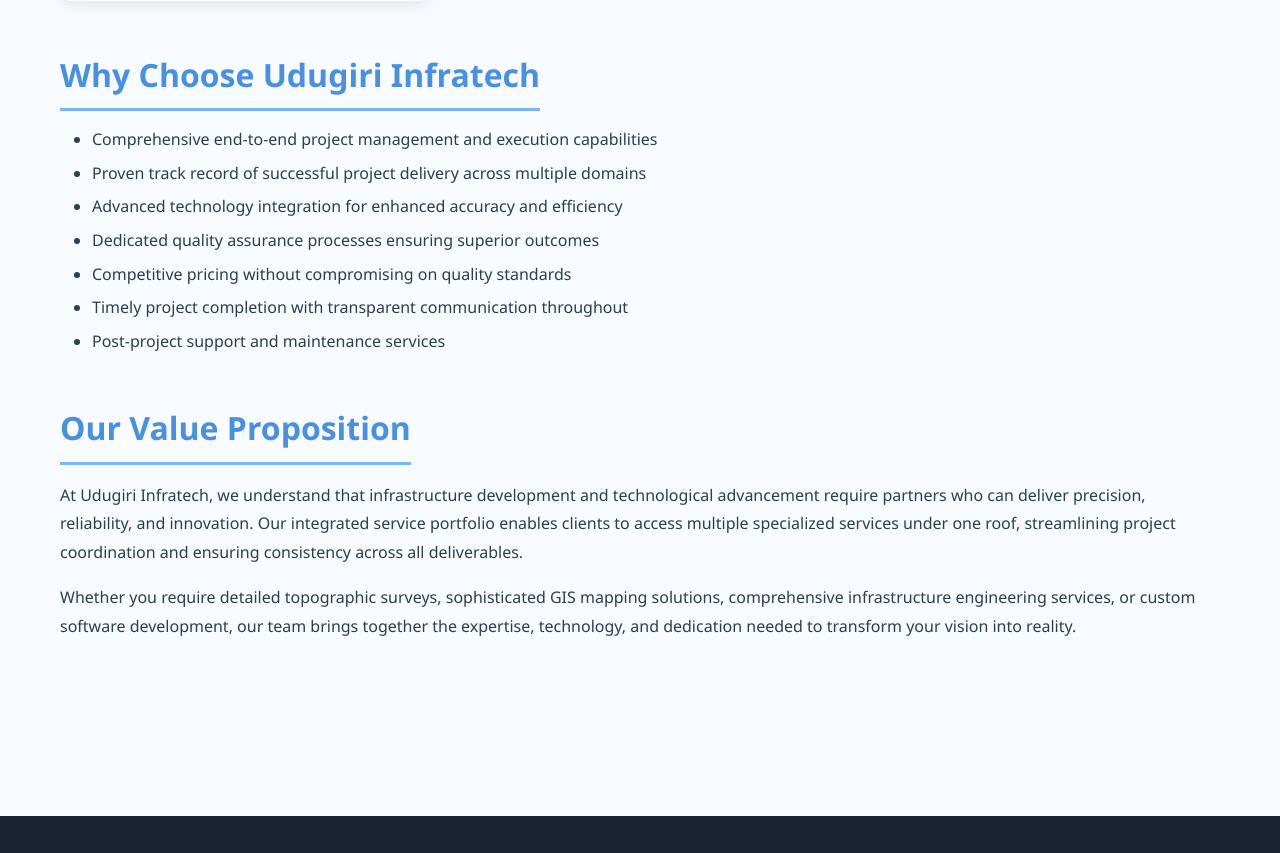
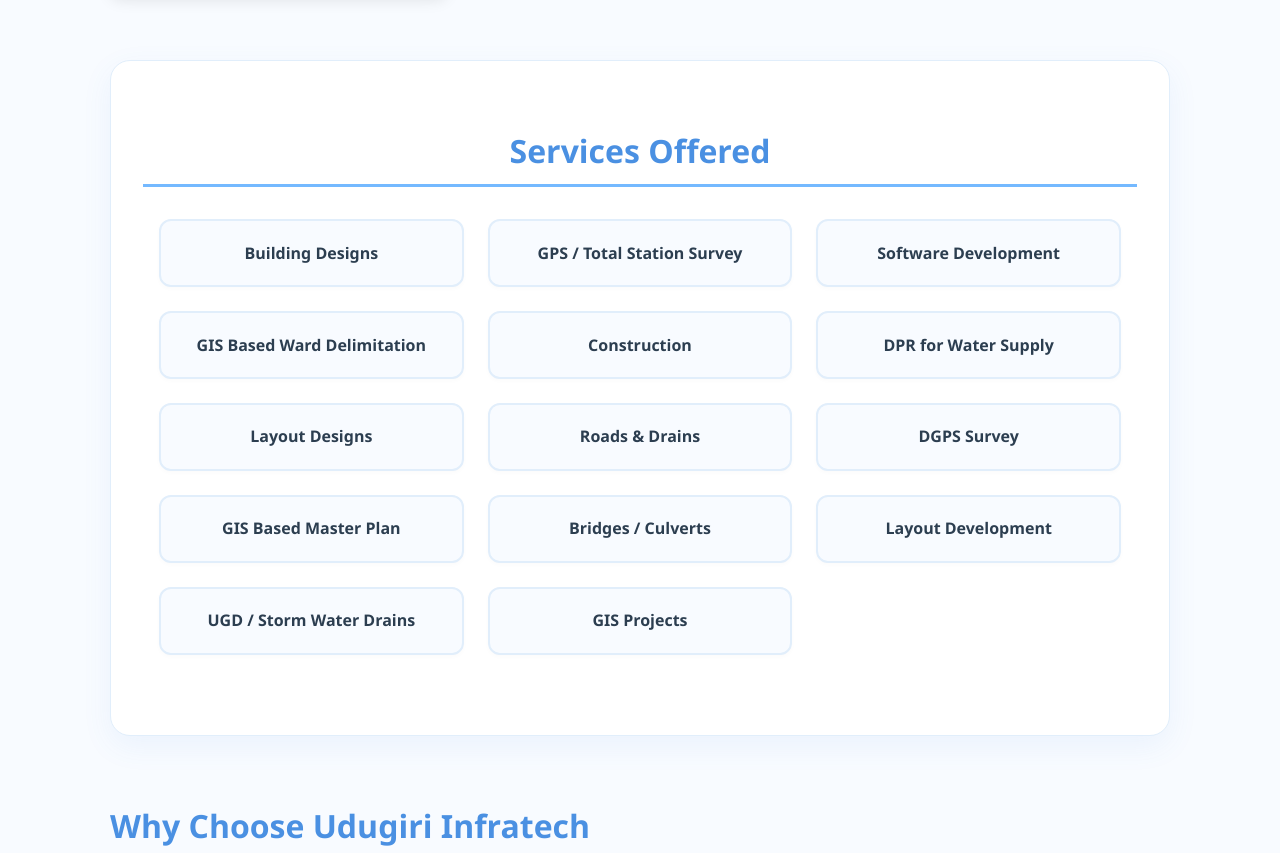
Before and after one commit to Manasisbyali234/UDUGIRI-INFRACTECH, a React (Create React App) app: page / in a window 1280 px wide. Shown: the part 1880-2733 px from the top of the page. Built offline with nearby package versions, Linux system fonts and the light colour scheme; the HTML template or start-up script is replaced by a standard one.

Commit message:
renaming

```diff
--- a/src/App.css
+++ b/src/App.css
@@ -19,10 +19,11 @@
 
 main {
   flex: 1;
+  padding-top: 80px;
 }
 
 .container {
-  max-width: 1200px;
+  max-width: 1100px;
   margin: 0 auto;
   padding: 0 20px;
 }
@@ -30,12 +31,12 @@
 /* Header */
 header {
   background: white;
-  color: black;
   padding: 1rem 0;
-  box-shadow: 0 2px 10px rgba(0,0,0,0.1);
-  position: sticky;
+  position: fixed;
+  width: 100%;
   top: 0;
   z-index: 1000;
+  box-shadow: 0 2px 10px rgba(0,0,0,0.1);
 }
 
 .header-content {
@@ -48,19 +49,18 @@
   display: flex;
   align-items: center;
   gap: 1rem;
-  margin-right: auto;
 }
 
 .logo img {
-  height: 120px;
-  width: auto;
+  height: 50px;
+  width: 140px;
   object-fit: contain;
 }
 
 .logo h1 {
   font-size: 1.8rem;
   font-weight: 700;
-  color: black;
+  color: #333;
 }
 
 .hamburger {
@@ -83,14 +83,15 @@
 nav ul {
   display: flex;
   list-style: none;
-  gap: 2rem;
+  gap: 1.5rem;
 }
 
 nav a {
-  color: black;
+  color: #333;
   text-decoration: none;
-  font-weight: 500;
-  transition: color 0.3s;
+  font-weight: 600;
+  font-size: 0.95rem;
+  transition: all 0.3s;
 }
 
 nav a:hover {
@@ -177,6 +178,24 @@
   color: white;
   padding: 3rem 0;
   text-align: center;
+  position: relative;
+}
+
+.page-header::before {
+  content: '';
+  position: absolute;
+  top: 0;
+  left: 0;
+  right: 0;
+  bottom: 0;
+  background: rgba(255, 255, 255, 0.15);
+  backdrop-filter: blur(10px);
+  z-index: 0;
+}
+
+.page-header .container {
+  position: relative;
+  z-index: 1;
 }
 
 .page-header h1 {
@@ -234,6 +253,55 @@
 
 .card:hover {
   transform: translateY(-5px);
+}
+
+.highlighted-section {
+  background: #ffffff;
+  padding: 4rem 2rem;
+  border-radius: 20px;
+  box-shadow: 0 10px 30px rgba(74, 144, 226, 0.08);
+  border: 1px solid #e1eefb;
+  margin: 4rem 0;
+}
+
+.section-title-center {
+  text-align: center;
+  color: #4a90e2;
+  font-size: 2.2rem;
+  margin-bottom: 3rem;
+  display: block !important;
+  width: 100%;
+}
+
+.services-highlight-grid {
+  display: grid;
+  grid-template-columns: repeat(auto-fill, minmax(240px, 1fr));
+  gap: 1.5rem;
+  padding: 1rem;
+}
+
+.service-tag {
+  background: #f8fbff;
+  border: 2px solid #e1eefb;
+  color: #2c3e50;
+  padding: 1.2rem 1.5rem;
+  border-radius: 12px;
+  font-weight: 600;
+  text-align: center;
+  transition: all 0.3s ease;
+  display: flex;
+  align-items: center;
+  justify-content: center;
+  font-size: 1rem;
+  box-shadow: 0 2px 5px rgba(0,0,0,0.02);
+}
+
+.service-tag:hover {
+  background: #4a90e2;
+  color: white;
+  border-color: #4a90e2;
+  transform: scale(1.05);
+  box-shadow: 0 8px 20px rgba(74, 144, 226, 0.2);
 }
 
 .card h3 {
@@ -326,11 +394,12 @@
 
 /* Footer */
 footer {
-  background: #1a2332;
-  color: white;
-  padding: 2rem 0;
+  background: #f0f9ff;
+  color: #2c3e50;
+  padding: 3rem 0;
   text-align: center;
   margin-top: 4rem;
+  border-top: 1px solid #e1eefb;
 }
 
 .footer-content {
@@ -342,26 +411,30 @@
 }
 
 .footer-section h3 {
-  margin-bottom: 1rem;
-  color: #74b9ff;
+  margin-bottom: 1.5rem;
+  color: #4a90e2;
+  font-size: 1.2rem;
 }
 
 .footer-section p,
 .footer-section a {
-  color: #ccc;
+  color: #546e7a;
   text-decoration: none;
   display: block;
-  margin-bottom: 0.5rem;
+  margin-bottom: 0.75rem;
+  transition: color 0.3s;
 }
 
 .footer-section a:hover {
-  color: #74b9ff;
+  color: #4a90e2;
 }
 
 .footer-bottom {
-  border-top: 1px solid #34495e;
-  padding-top: 1rem;
+  border-top: 1px solid #e1eefb;
+  padding-top: 1.5rem;
   margin-top: 2rem;
+  color: #78909c;
+  font-size: 0.9rem;
 }
 
 /* Responsive */
--- a/src/components/Header.js
+++ b/src/components/Header.js
@@ -1,11 +1,32 @@
-import React, { useState } from 'react';
-import { Link } from 'react-router-dom';
+import React, { useState, useEffect } from 'react';
+import { Link, useLocation } from 'react-router-dom';
 
 function Header() {
   const [isOpen, setIsOpen] = useState(false);
+  const [scrolled, setScrolled] = useState(false);
+  const location = useLocation();
+  const isHome = location.pathname === '/';
+
+  useEffect(() => {
+    const handleScroll = () => {
+      if (window.scrollY > 50) {
+        setScrolled(true);
+      } else {
+        setScrolled(false);
+      }
+    };
+
+    if (isHome) {
+      window.addEventListener('scroll', handleScroll);
+    } else {
+      setScrolled(false); // Reset scrolled state if not on home
+    }
+
+    return () => window.removeEventListener('scroll', handleScroll);
+  }, [isHome]);
 
   return (
-    <header>
+    <header className={`${scrolled || !isHome ? 'scrolled' : ''}`}>
       <div className="container">
         <div className="header-content">
           <div className="logo">
--- a/src/pages/Home.js
+++ b/src/pages/Home.js
@@ -67,6 +67,26 @@
             </div>
           </div>
 
+          <div className="content-section highlighted-section">
+            <h2 className="section-title-center">Services Offered</h2>
+            <div className="services-highlight-grid">
+              <div className="service-tag">Building Designs</div>
+              <div className="service-tag">GPS / Total Station Survey</div>
+              <div className="service-tag">Software Development</div>
+              <div className="service-tag">GIS Based Ward Delimitation</div>
+              <div className="service-tag">Construction</div>
+              <div className="service-tag">DPR for Water Supply</div>
+              <div className="service-tag">Layout Designs</div>
+              <div className="service-tag">Roads & Drains</div>
+              <div className="service-tag">DGPS Survey</div>
+              <div className="service-tag">GIS Based Master Plan</div>
+              <div className="service-tag">Bridges / Culverts</div>
+              <div className="service-tag">Layout Development</div>
+              <div className="service-tag">UGD / Storm Water Drains</div>
+              <div className="service-tag">GIS Projects</div>
+            </div>
+          </div>
+
           <div className="content-section">
             <h2>Why Choose Udugiri Infratech</h2>
             <ul>
--- a/src/pages/Services.js
+++ b/src/pages/Services.js
@@ -50,6 +50,32 @@
                   Precise cadastral surveys and parcel mapping services for land records, property boundaries,
                   and legal documentation with GIS integration.
                 </p>
+              </div>
+            </div>
+          </div>
+
+          <div className="content-section highlighted-section">
+            <h2 className="section-title-center">Technical Expertise & Integrated Services</h2>
+            <div className="cards-grid">
+              <div className="card">
+                <h3>Engineering & Consulting</h3>
+                <p>Provides integrated engineering and consulting services for transportation, energy, water, and urban infrastructure projects.</p>
+              </div>
+              <div className="card">
+                <h3>Transportation Infrastructure</h3>
+                <p>Specializes in road and highway engineering, traffic management, and infrastructure operations.</p>
+              </div>
+              <div className="card">
+                <h3>Urban Mobility</h3>
+                <p>Supports railway and metro system planning, design, and engineering for urban mobility solutions.</p>
+              </div>
+              <div className="card">
+                <h3>Sustainable Solutions</h3>
+                <p>Develops water supply, wastewater treatment, and environmental engineering solutions for sustainable infrastructure.</p>
+              </div>
+              <div className="card">
+                <h3>Smart City & Urban Planning</h3>
+                <p>Delivers airport, port, and smart city planning along with building and urban development engineering services.</p>
               </div>
             </div>
           </div>
@@ -220,8 +246,28 @@
             </p>
           </div>
 
+          <div className="content-section highlighted-section">
+            <h2 className="section-title-center">Core Service Offerings</h2>
+            <div className="services-highlight-grid">
+              <div className="service-tag">Building Designs</div>
+              <div className="service-tag">GPS / Total Station Survey</div>
+              <div className="service-tag">Software Development</div>
+              <div className="service-tag">GIS Based Ward Delimitation</div>
+              <div className="service-tag">Construction</div>
+              <div className="service-tag">DPR for Water Supply</div>
+              <div className="service-tag">Layout Designs</div>
+              <div className="service-tag">Roads & Drains</div>
+              <div className="service-tag">DGPS Survey</div>
+              <div className="service-tag">GIS Based Master Plan</div>
+              <div className="service-tag">Bridges / Culverts</div>
+              <div className="service-tag">Layout Development</div>
+              <div className="service-tag">UGD / Storm Water Drains</div>
+              <div className="service-tag">GIS Projects</div>
+            </div>
+          </div>
+
           <div className="content-section">
-            <h2>Core Service Offerings</h2>
+            <h2>Detailed Service Categories</h2>
             <div className="cards-grid">
               <div className="card">
                 <h3>Urban Planning & GIS-Based Master Planning</h3>
```
Also changed, not shown: 1 other file (tests, documents, lock files or other folders).
